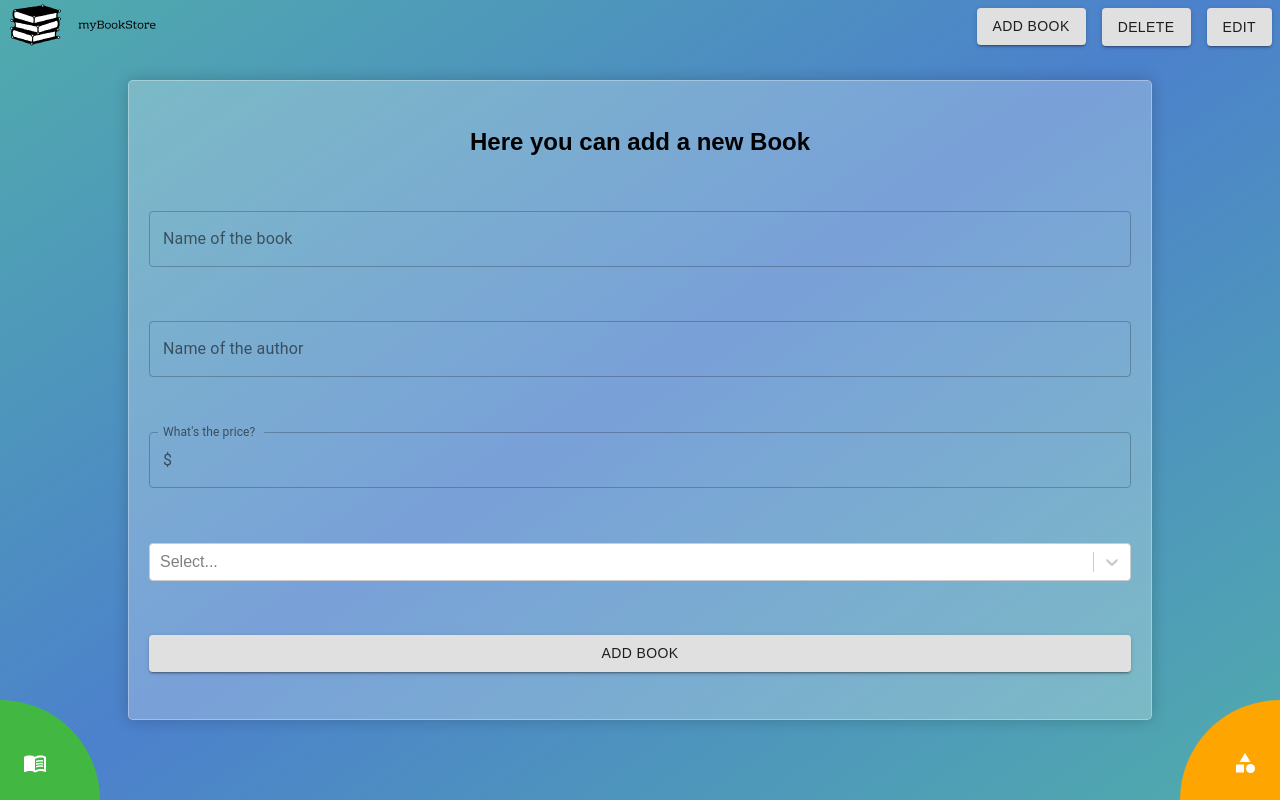
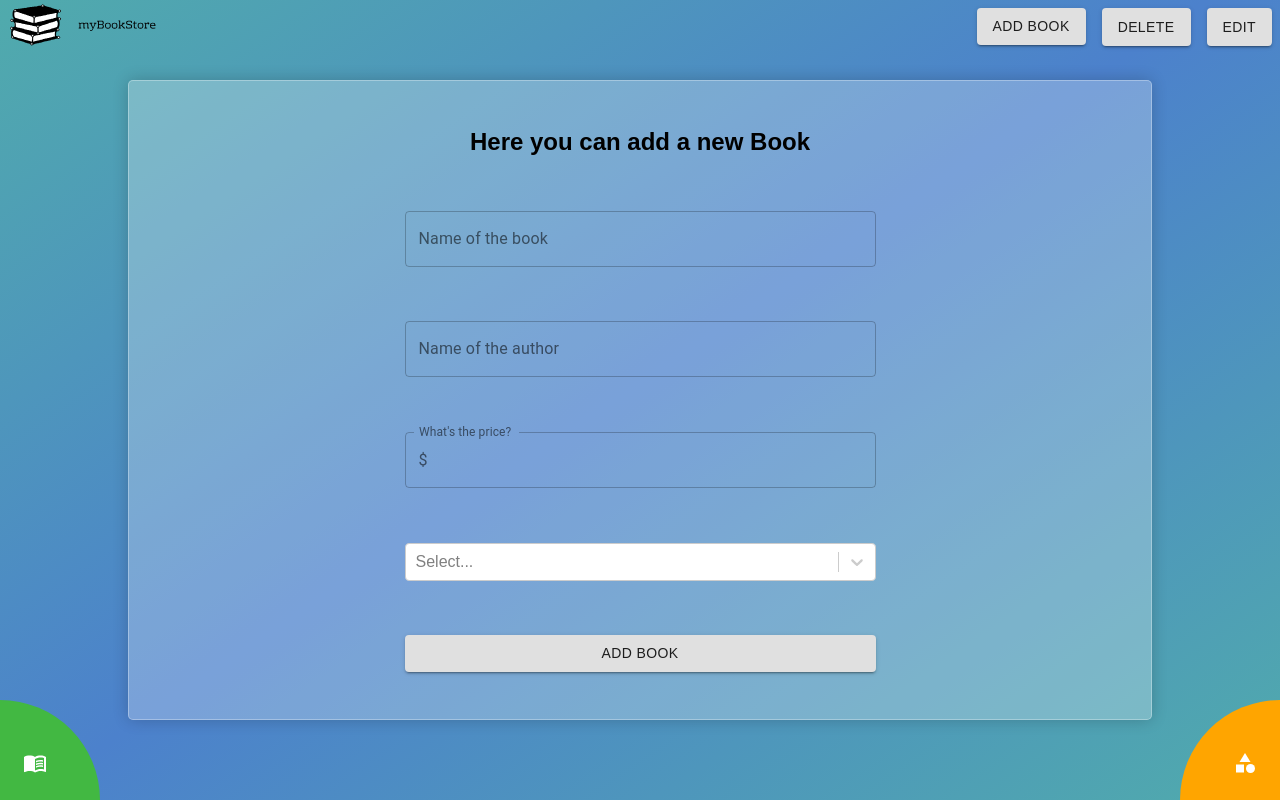
Before and after one commit to DorKachlon/myBookStore, a React (Create React App) app in the folder client/: page /add-book in a window 1280 px wide. Built offline with nearby package versions, Linux system fonts and the light colour scheme.

Commit message:
redesign (width) of add form

```diff
--- a/client/src/pages/addBook/index.js
+++ b/client/src/pages/addBook/index.js
@@ -45,7 +45,8 @@ export default function AddBook() {
   };
 
   return (
-    <form className="add-book-form page" onSubmit={(e) => handleClick(e)}>
+    <div className="add-book-page page">
+      <form className="add-book-form" onSubmit={(e) => handleClick(e)}>
         <h2 className="title">Here you can add a new Book</h2>
         <FormControl>
           <TextField
@@ -86,5 +87,6 @@ export default function AddBook() {
           </div>
         )}
       </form>
+    </div>
   );
 }
--- a/client/src/pages/addBook/style.css
+++ b/client/src/pages/addBook/style.css
@@ -1,4 +1,11 @@
+.add-book-page {
+  display: flex;
+  justify-content: center;
+}
 .add-book-form {
+  width: 50%;
+  min-width: 300px;
+  height: 100%;
   display: flex;
   flex-direction: column;
   padding: 20px;
--- a/client/src/pages/addCategory/style.css
+++ b/client/src/pages/addCategory/style.css
@@ -1,5 +1,6 @@
 .add-category-page {
   display: flex;
+  justify-content: center;
   align-items: center;
 }
 .add-category-form {
@@ -7,6 +8,7 @@
   flex-direction: column;
   padding: 20px;
   justify-content: space-around;
-  height: 50%;
-  width: 100%;
+  height: 80%;
+  width: 50%;
+  min-width: 300px;
 }
```
Lines whose indentation alone changed are shown as unchanged.
